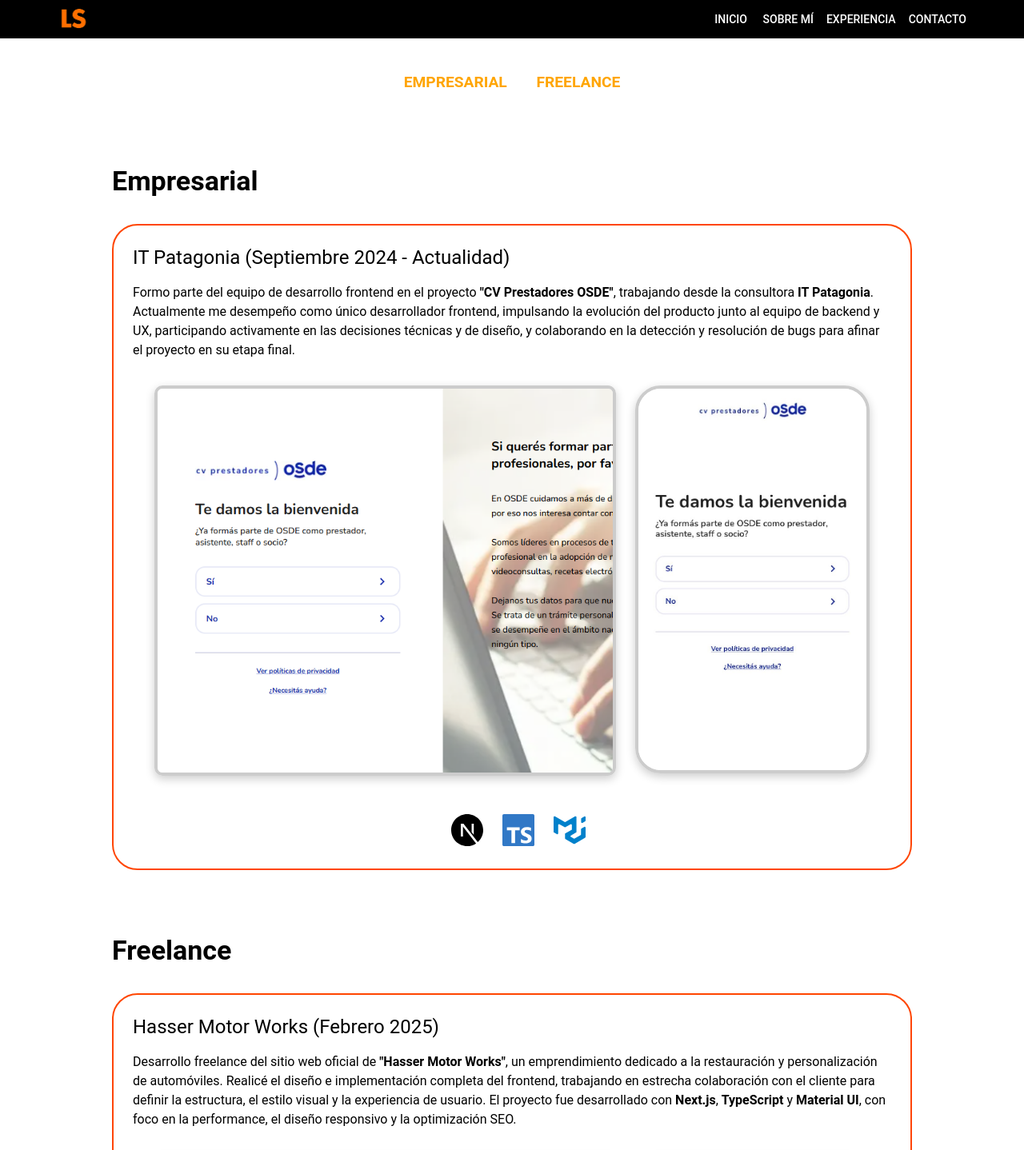
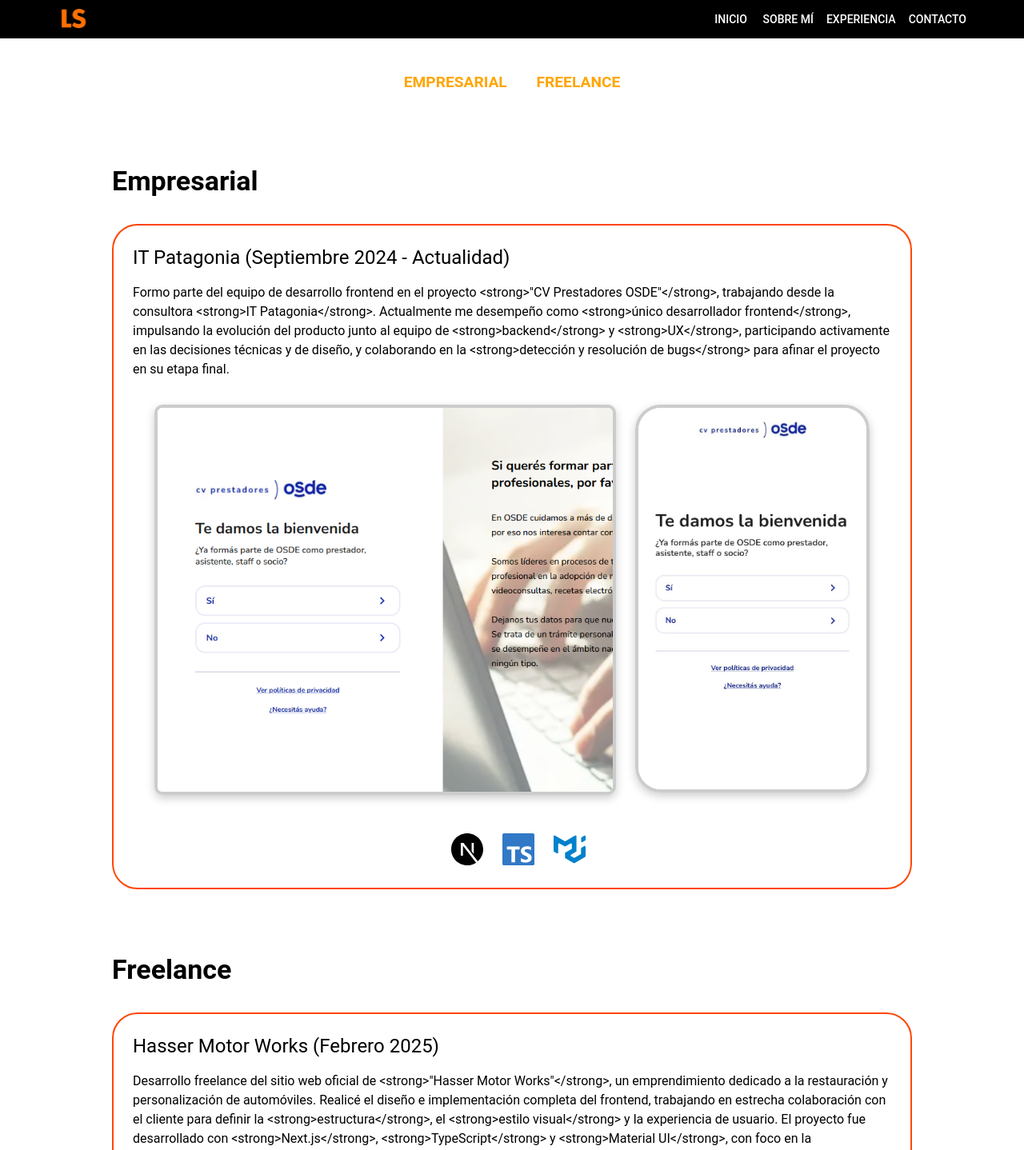
Before and after one commit to Lucadev06/mi-perfolio, a React (Vite) app: page /experiencia in a window 1280 px wide. Shown: the top 1438 px of the page at 80% size. Built offline with nearby package versions, Linux system fonts and the light colour scheme.

Commit message:
fix header tamaño

```diff
--- a/src/contacto/ContactForm.tsx
+++ b/src/contacto/ContactForm.tsx
@@ -17,7 +17,7 @@
     onSubmit,
 }: Props) => (
     <>
-        <Typography variant="h3" sx={{ fontWeight: "bold", mb: 3, textAlign: "center" }}>
+        <Typography variant="h3" sx={{ fontWeight: "bold", mb: 3, textAlign: "center", marginTop: "1rem" }}>
             Contactame
         </Typography>
 
--- a/src/experiencia/ExperienciaEmpresarial.tsx
+++ b/src/experiencia/ExperienciaEmpresarial.tsx
@@ -1,10 +1,10 @@
 import { Box, Typography, Tooltip, useMediaQuery } from '@mui/material';
 import { SiNextdotjs, SiTypescript, SiMui } from 'react-icons/si';
+import { EXPERIENCIA_EMPRESARIAL } from './constants/experiencia';
 
 export const ExperienciaEmpresarial = () => {
     const isSmallScreen = useMediaQuery('(max-width: 900px)');
     const marginLeftSmartPhone = isSmallScreen ? '18%' : '0%';
-
     const isMediumScreen = useMediaQuery('(max-width: 800px)');
     const isExtraSmallScreen = useMediaQuery('(max-width: 700px)');
 
@@ -35,11 +35,7 @@
             >
                 <Typography variant="h5">IT Patagonia (Septiembre 2024 - Actualidad)</Typography>
                 <Typography variant="body1">
-                    Formo parte del equipo de desarrollo frontend en el proyecto <strong>"CV Prestadores OSDE"</strong>,
-                    trabajando desde la consultora <strong>IT Patagonia</strong>. Actualmente me desempeño como único
-                    desarrollador frontend, impulsando la evolución del producto junto al equipo de backend y UX, participando
-                    activamente en las decisiones técnicas y de diseño, y colaborando en la detección y resolución de bugs para
-                    afinar el proyecto en su etapa final.
+                    {EXPERIENCIA_EMPRESARIAL}
                 </Typography>
 
                 {/* Galería */}
--- a/src/experiencia/ExperienciaFreelance.tsx
+++ b/src/experiencia/ExperienciaFreelance.tsx
@@ -1,5 +1,6 @@
 import { Box, Typography, Tooltip, useMediaQuery } from '@mui/material';
 import { SiNextdotjs, SiTypescript, SiMui } from 'react-icons/si';
+import { EXPERIENCIA_FREELANCE } from './constants/experiencia';
 
 export const ExperienciaFreelance = () => {
     const isSmallScreen = useMediaQuery('(max-width: 900px)');
@@ -35,11 +36,7 @@
             >
                 <Typography variant="h5">Hasser Motor Works (Febrero 2025)</Typography>
                 <Typography variant="body1">
-                    Desarrollo freelance del sitio web oficial de <strong>"Hasser Motor Works"</strong>, un emprendimiento
-                    dedicado a la restauración y personalización de automóviles. Realicé el diseño e implementación completa del
-                    frontend, trabajando en estrecha colaboración con el cliente para definir la estructura, el estilo visual y la
-                    experiencia de usuario. El proyecto fue desarrollado con <strong>Next.js</strong>, <strong>TypeScript</strong> y
-                    <strong> Material UI</strong>, con foco en la performance, el diseño responsivo y la optimización SEO.
+                    {EXPERIENCIA_FREELANCE}
                 </Typography>
 
                 {/* Galería PC + Mobile */}
--- /dev/null
+++ b/src/experiencia/constants/experiencia.ts
@@ -0,0 +1,17 @@
+export const EXPERIENCIA_FREELANCE = `
+  Desarrollo freelance del sitio web oficial de <strong>"Hasser Motor Works"</strong>,
+  un emprendimiento dedicado a la restauración y personalización de automóviles.
+  Realicé el diseño e implementación completa del frontend, trabajando en estrecha colaboración con el cliente
+  para definir la <strong>estructura</strong>, el <strong>estilo visual</strong> y la experiencia de usuario.
+  El proyecto fue desarrollado con <strong>Next.js</strong>, <strong>TypeScript</strong> y
+  <strong>Material UI</strong>, con foco en la <strong>performance</strong>, el diseño responsivo
+  y la <strong>optimización SEO</strong>.
+`;
+
+export const EXPERIENCIA_EMPRESARIAL = `
+  Formo parte del equipo de desarrollo frontend en el proyecto <strong>"CV Prestadores OSDE"</strong>,
+  trabajando desde la consultora <strong>IT Patagonia</strong>. Actualmente me desempeño como
+  <strong>único desarrollador frontend</strong>, impulsando la evolución del producto junto al equipo de
+  <strong>backend</strong> y <strong>UX</strong>, participando activamente en las decisiones técnicas y de diseño,
+  y colaborando en la <strong>detección y resolución de bugs</strong> para afinar el proyecto en su etapa final.
+`;
--- a/src/header/HeaderMobile.tsx
+++ b/src/header/HeaderMobile.tsx
@@ -33,6 +33,7 @@
         navigate(ruta);
     };
 
+
     return (
         <>
             <Box
@@ -42,9 +43,9 @@
                     justifyContent: "space-between",
                     alignItems: "center",
                     padding: "0",
-                    marginBottom: "-10px",
                     boxSizing: "border-box",
                     backgroundColor: "black",
+                    height: "4rem",
                 }}
             >
                 <Box sx={{ display: "flex", alignItems: "center" }}>
--- a/src/sobre-mi/SobreMi.tsx
+++ b/src/sobre-mi/SobreMi.tsx
@@ -3,6 +3,7 @@
 import { QUIEN_SOY_TEXT, SKILLS, HOBBIES_TEXT } from '../sobre-mi/constants/sobreMi';
 
 export const SobreMi = () => {
+
   return (
     <Box
       sx={{
@@ -14,6 +15,7 @@
         display: 'flex',
         flexDirection: 'column',
         gap: 6,
+
       }}
     >
       {/* Quién soy */}
```
